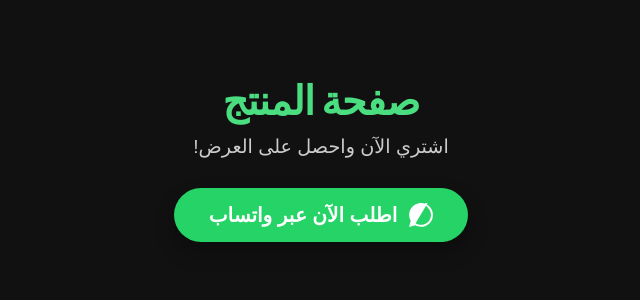
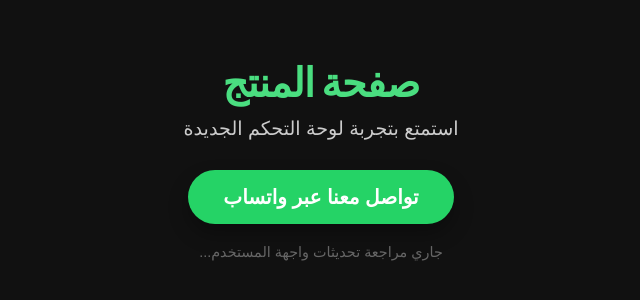
Before and after one commit to HappySolutions/lead-gen, a Next.js app: page / in a window 1280 px wide. Shown: the part 242-542 px from the top of the page, without its empty margins (319-959 px from the left). Built offline with nearby package versions, Linux system fonts and the light colour scheme.

Commit message:
fix: ensures whatsapp only opens on button click

```diff
--- a/src/app/page.tsx
+++ b/src/app/page.tsx
@@ -9,8 +9,12 @@
   const handleOrder = () => {
     setLoading(true)
     const message = encodeURIComponent("أهلاً، أريد الاستفسار عن خدماتكم")
+    // التحويل بيحصل هنا فقط لما المستخدم يدوس على الزرار
     window.open(`https://wa.me/${whatsappNumber}?text=${message}`, '_blank')
-    setTimeout(() => setLoading(false), 2000)
+
+    setTimeout(() => {
+      setLoading(false)
+    }, 2000)
   }
 
   return (
@@ -29,7 +33,7 @@
       padding: 0
     }}>
       <h1 style={{ fontSize: '2.5rem', marginBottom: '10px', color: '#4ade80' }}>صفحة المنتج</h1>
-      <p style={{ fontSize: '1.2rem', marginBottom: '30px', color: '#ccc' }}>اشتري الآن واحصل على العرض!</p>
+      <p style={{ fontSize: '1.2rem', marginBottom: '30px', color: '#ccc' }}>استمتع بتجربة لوحة التحكم الجديدة</p>
 
       <button
         onClick={handleOrder}
@@ -50,11 +54,12 @@
           transition: 'all 0.3s ease'
         }}
       >
-        <svg xmlns="http://www.w3.org/2000/svg" width="24" height="24" viewBox="0 0 24 24" fill="white">
-          <path d="M.057 24l1.687-6.162c-1.041-1.804-1.588-3.849-1.588-5.946 0-6.56 5.338-11.892 11.901-11.892 3.181 0 6.167 1.24 8.413 3.488 2.245 2.248 3.481 5.236 3.481 8.414 0 6.561-5.338 11.892-11.901 11.892-1.997 0-3.951-.5-5.688-1.448l-6.306 1.654zm6.597-3.807c1.676.995 3.276 1.591 5.392 1.591 5.468 0 9.911-4.439 9.911-9.904 0-2.652-1.022-5.14-2.871-6.989-1.848-1.847-4.335-4.335-2.87-6.989-2.87-5.466 0-9.91 4.439-9.91 9.903 0 2.26.661 4.012 1.921 6.07l-1.092 3.993 4.139-1.083z"/>
-        </svg>
-        {loading ? 'جاري التحميل...' : 'اطلب الآن عبر واتساب'}
+        {loading ? 'جاري التحميل...' : 'تواصل معنا عبر واتساب'}
       </button>
+
+      <div style={{ marginTop: '20px', color: '#666', fontSize: '0.9rem' }}>
+        جاري مراجعة تحديثات واجهة المستخدم...
+      </div>
     </div>
   )
 }
```
